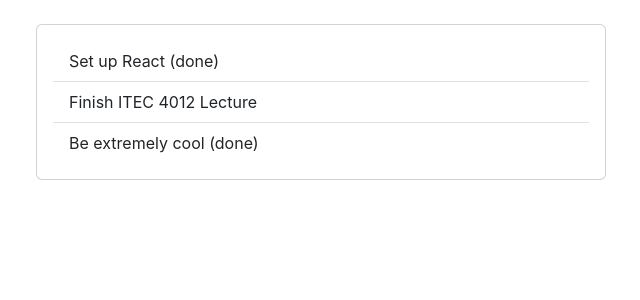
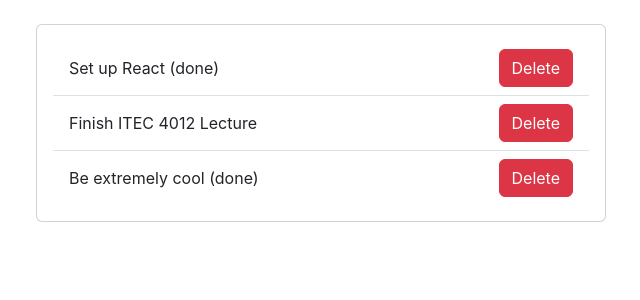
Before and after one commit to Carleton-BIT/simple-react-app, a React (Create React App) app: page / in a window 1280 px wide. Shown: the top 300 px of the page, without its empty margins (319-959 px from the left). Built offline with nearby package versions, Linux system fonts and the light colour scheme; the HTML template or start-up script is replaced by a standard one.

Commit message:
Add ability to delete item

```diff
--- a/src/App.js
+++ b/src/App.js
@@ -39,12 +39,31 @@ class App extends Component {
               className="list-group-item d-flex justify-content-between align-items-center"
           >
             <span title={item.description}>{todoTitle}</span>
+            <button className="btn btn-danger" onClick={() => this.deleteItem(item.id)}>
+                Delete
+            </button>
           </li>
       );
     }
 
     return listItems;
   };
+
+  // Function to delete an item
+  deleteItem = (id) => {
+    // Filter creates a new array with all elements that pass the test implemented by the provided function
+    // Here the arrow function is "item => item.id !== id"
+    // This is equivalent to
+    // function myFunction(item, id) {
+    //   if item.id !== id {
+    //     return true;
+    //   } else {
+    //     return false;
+    //   }
+    // };
+    const filteredItems = this.state.todoList.filter(item => item.id !== id);
+    this.setState({ todoList: filteredItems });
+  }
 
   render() {
     return (
```
